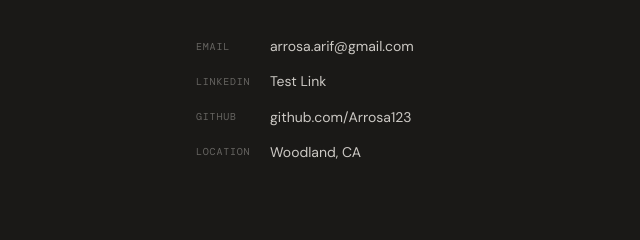
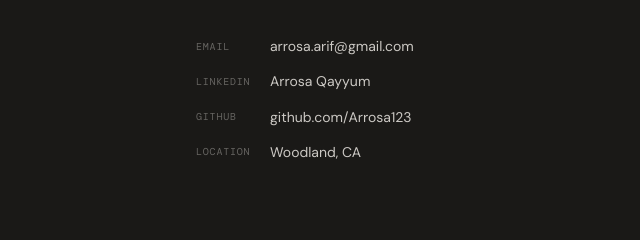
Before and after one commit to Arrosa123/Arrosa-Qayyum-Porfolio, a plain HTML site: page index.html in a window 1280 px wide. Shown: the part 4341-4581 px from the top of the page, 468-1108 px from the left. Drawn offline with nearby package versions, Linux system fonts and the light colour scheme.

Commit message:
Fix LinkedIn link in contact section
Updated LinkedIn link to point to the correct profile.

```diff
--- a/index.html
+++ b/index.html
@@ -743,7 +743,9 @@
       </div>
       <div class="contact-item">
         <span class="contact-label">LinkedIn</span>
-        <a href="https://www.google.com" target="_blank">Test Link</a>
+        <a href="https://www.linkedin.com/in/arrosa-qayyum-824b02225/" target="_blank">
+  Arrosa Qayyum
+</a>
       </div>
       <div class="contact-item">
         <span class="contact-label">GitHub</span>
```
